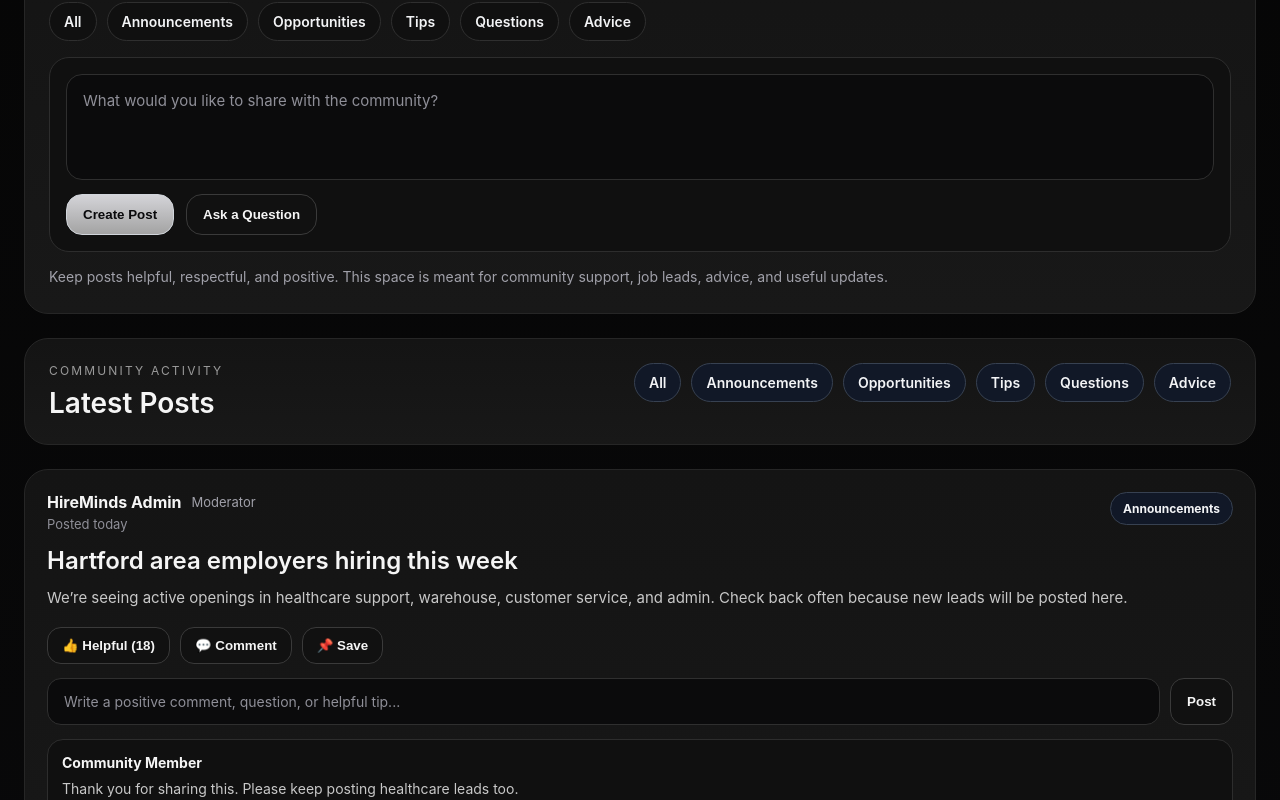
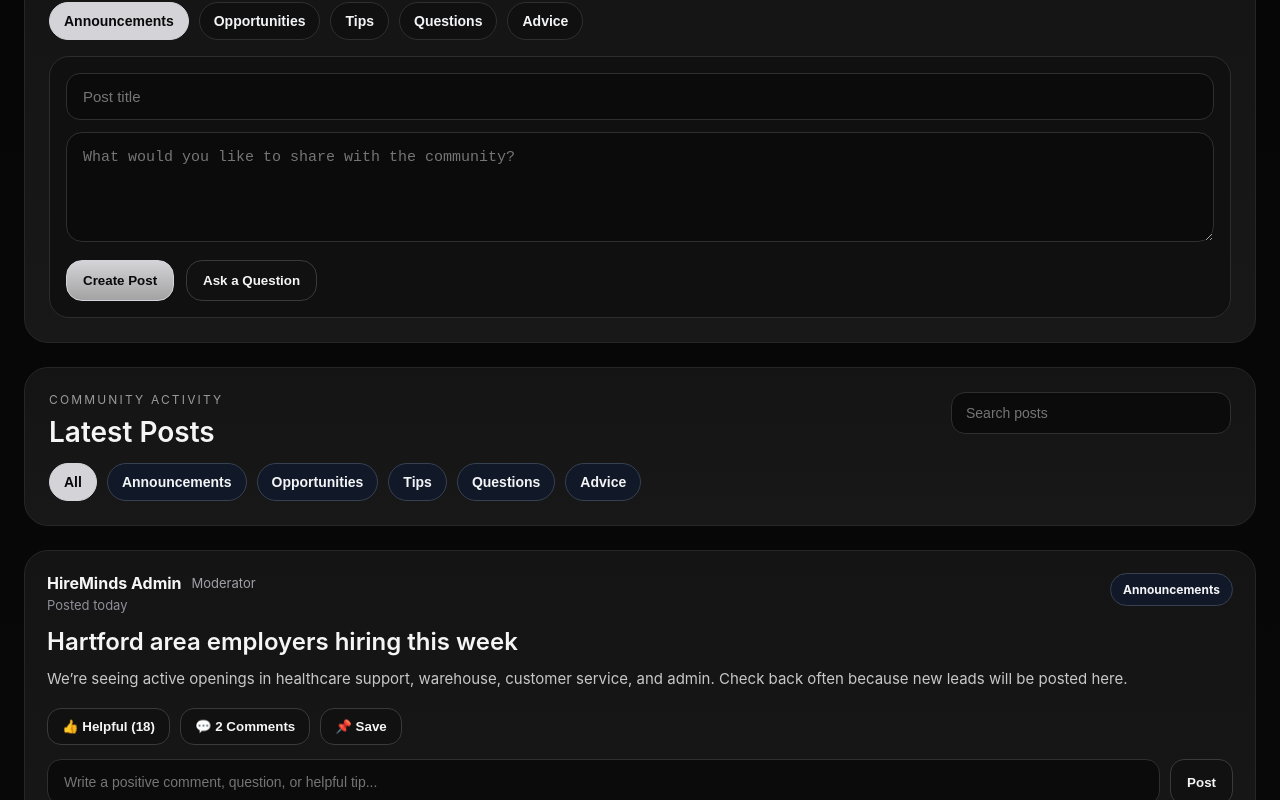
Before and after one commit to UrMizery/hireminds-platform, a Next.js app: page /career-toolkit/community-feed in a window 1280 px wide. Shown: the part 480-1280 px from the top of the page. Built offline with nearby package versions, Linux system fonts and the light colour scheme; no server answers.

Commit message:
Update page.tsx

```diff
--- a/app/career-toolkit/community-feed/page.tsx
+++ b/app/career-toolkit/community-feed/page.tsx
@@ -1,9 +1,40 @@
 "use client";
 
-const categories = ["All", "Announcements", "Opportunities", "Tips", "Questions", "Advice"];
+import { useMemo, useState } from "react";
 
-const samplePosts = [
+type Category = "All" | "Announcements" | "Opportunities" | "Tips" | "Questions" | "Advice";
+
+type Comment = {
+  id: number;
+  author: string;
+  text: string;
+};
+
+type Post = {
+  id: number;
+  author: string;
+  role: string;
+  type: Exclude<Category, "All">;
+  title: string;
+  text: string;
+  time: string;
+  likes: number;
+  saved: boolean;
+  comments: Comment[];
+};
+
+const categories: Category[] = [
+  "All",
+  "Announcements",
+  "Opportunities",
+  "Tips",
+  "Questions",
+  "Advice",
+];
+
+const initialPosts: Post[] = [
   {
+    id: 1,
     author: "HireMinds Admin",
     role: "Moderator",
     type: "Announcements",
@@ -12,18 +43,22 @@ const samplePosts = [
       "We’re seeing active openings in healthcare support, warehouse, customer service, and admin. Check back often because new leads will be posted here.",
     time: "Posted today",
     likes: 18,
+    saved: false,
     comments: [
       {
+        id: 101,
         author: "Community Member",
         text: "Thank you for sharing this. Please keep posting healthcare leads too.",
       },
       {
+        id: 102,
         author: "HireMinds Admin",
         text: "Absolutely. We’ll continue posting healthcare and support roles.",
       },
     ],
   },
   {
+    id: 2,
     author: "Community Member",
     role: "Job Seeker",
     type: "Questions",
@@ -32,18 +67,22 @@ const samplePosts = [
       "What helps you stay calm before an interview? I know my stuff, but I still get nervous right before I walk in.",
     time: "2 hours ago",
     likes: 9,
+    saved: false,
     comments: [
       {
+        id: 201,
         author: "Career Coach",
         text: "Practice your first answer out loud before you go in. Once the first answer is strong, the rest usually flows better.",
       },
       {
+        id: 202,
         author: "Community Member",
         text: "I also take 3 deep breaths in the car before going inside.",
       },
     ],
   },
   {
+    id: 3,
     author: "HireMinds Admin",
     role: "Moderator",
     type: "Tips",
@@ -52,14 +91,17 @@ const samplePosts = [
       "Use stronger action words and list results when possible. Instead of saying 'helped customers,' try 'resolved customer issues and maintained high service standards.'",
     time: "Yesterday",
     likes: 24,
+    saved: false,
     comments: [
       {
+        id: 301,
         author: "Community Member",
         text: "This is helpful. Action words really do make resumes sound better.",
       },
     ],
   },
   {
+    id: 4,
     author: "Community Member",
     role: "Job Seeker",
     type: "Advice",
@@ -68,14 +110,17 @@ const samplePosts = [
       "I kept my answer short, honest, and focused on what I’m ready to do now. That worked better than overexplaining.",
     time: "Yesterday",
     likes: 15,
+    saved: false,
     comments: [
       {
+        id: 401,
         author: "Community Member",
         text: "Yes, short and confident is usually the best approach.",
       },
     ],
   },
   {
+    id: 5,
     author: "HireMinds Admin",
     role: "Moderator",
     type: "Opportunities",
@@ -84,11 +129,115 @@ const samplePosts = [
       "A local partner is hosting a free job readiness workshop next week. We’ll post the date, location, and signup details here once finalized.",
     time: "This week",
     likes: 12,
+    saved: false,
     comments: [],
   },
 ];
 
-export default function CareerToolkitBoardPage() {
+export default function CommunityFeedPage() {
+  const [posts, setPosts] = useState<Post[]>(initialPosts);
+  const [activeCategory, setActiveCategory] = useState<Category>("All");
+  const [search, setSearch] = useState("");
+
+  const [newCategory, setNewCategory] = useState<Exclude<Category, "All">>("Announcements");
+  const [newTitle, setNewTitle] = useState("");
+  const [newText, setNewText] = useState("");
+  const [message, setMessage] = useState("");
+
+  const [commentDrafts, setCommentDrafts] = useState<Record<number, string>>({});
+
+  const filteredPosts = useMemo(() => {
+    return posts.filter((post) => {
+      const matchesCategory =
+        activeCategory === "All" ? true : post.type === activeCategory;
+
+      const q = search.trim().toLowerCase();
+      const matchesSearch = q
+        ? [post.title, post.text, post.author, post.type]
+            .join(" ")
+            .toLowerCase()
+            .includes(q)
+        : true;
+
+      return matchesCategory && matchesSearch;
+    });
+  }, [posts, activeCategory, search]);
+
+  function handleCreatePost() {
+    setMessage("");
+
+    if (!newTitle.trim() || !newText.trim()) {
+      setMessage("Please add both a title and a message before posting.");
+      return;
+    }
+
+    const nextPost: Post = {
+      id: Date.now(),
+      author: "Community Member",
+      role: "Job Seeker",
+      type: newCategory,
+      title: newTitle.trim(),
+      text: newText.trim(),
+      time: "Posted just now",
+      likes: 0,
+      saved: false,
+      comments: [],
+    };
+
+    setPosts((prev) => [nextPost, ...prev]);
+    setNewTitle("");
+    setNewText("");
+    setNewCategory("Announcements");
+    setMessage("Post added to the community feed.");
+  }
+
+  function handleLike(postId: number) {
+    setPosts((prev) =>
+      prev.map((post) =>
+        post.id === postId ? { ...post, likes: post.likes + 1 } : post
+      )
+    );
+  }
+
+  function handleSave(postId: number) {
+    setPosts((prev) =>
+      prev.map((post) =>
+        post.id === postId ? { ...post, saved: !post.saved } : post
+      )
+    );
+  }
+
+  function updateCommentDraft(postId: number, value: string) {
+    setCommentDrafts((prev) => ({
+      ...prev,
+      [postId]: value,
+    }));
+  }
+
+  function handleAddComment(postId: number) {
+    const draft = (commentDrafts[postId] || "").trim();
+    if (!draft) return;
+
+    const nextComment: Comment = {
+      id: Date.now(),
+      author: "Community Member",
+      text: draft,
+    };
+
+    setPosts((prev) =>
+      prev.map((post) =>
+        post.id === postId
+          ? { ...post, comments: [...post.comments, nextComment] }
+          : post
+      )
+    );
+
+    setCommentDrafts((prev) => ({
+      ...prev,
+      [postId]: "",
+    }));
+  }
+
   return (
     <main style={styles.page}>
       <div style={styles.shell}>
@@ -96,8 +245,8 @@ export default function CareerToolkitBoardPage() {
           <p style={styles.kicker}>Career ToolKit</p>
           <h1 style={styles.title}>HireMinds Community Feed</h1>
           <p style={styles.subtitle}>
-            A shared community space for announcements, opportunities, questions, helpful advice,
-            and positive support for job seekers.
+            A shared community space for announcements, opportunities, questions,
+            helpful advice, and positive support for job seekers.
           </p>
 
           <div style={styles.heroButtons}>
@@ -117,30 +266,58 @@ export default function CareerToolkitBoardPage() {
           </div>
 
           <div style={styles.categoryRow}>
-            {categories.map((category) => (
-              <span key={category} style={styles.categoryChip}>
+            {categories
+              .filter((c) => c !== "All")
+              .map((category) => (
+                <button
+                  key={category}
+                  type="button"
+                  onClick={() => setNewCategory(category as Exclude<Category, "All">)}
+                  style={{
+                    ...styles.categoryChipButton,
+                    ...(newCategory === category ? styles.categoryChipButtonActive : {}),
+                  }}
+                >
                   {category}
-              </span>
+                </button>
               ))}
           </div>
 
           <div style={styles.composerBox}>
-            <div style={styles.composerInputFake}>What would you like to share with the community?</div>
+            <input
+              value={newTitle}
+              onChange={(e) => setNewTitle(e.target.value)}
+              placeholder="Post title"
+              style={styles.titleInput}
+            />
+
+            <textarea
+              value={newText}
+              onChange={(e) => setNewText(e.target.value)}
+              placeholder="What would you like to share with the community?"
+              style={styles.composerTextarea}
+            />
 
             <div style={styles.composerActions}>
-              <button type="button" style={styles.primaryButton}>
+              <button type="button" onClick={handleCreatePost} style={styles.primaryButton}>
                 Create Post
               </button>
-              <button type="button" style={styles.secondaryButton}>
+              <button
+                type="button"
+                onClick={() => {
+                  setNewCategory("Questions");
+                  setNewTitle("");
+                  setNewText("");
+                  setMessage("Selected question mode. Add your title and question.");
+                }}
+                style={styles.secondaryButton}
+              >
                 Ask a Question
               </button>
             </div>
           </div>
 
-          <p style={styles.helperText}>
-            Keep posts helpful, respectful, and positive. This space is meant for community support,
-            job leads, advice, and useful updates.
-          </p>
+          {message ? <p style={styles.helperText}>{message}</p> : null}
         </section>
 
         <section style={styles.feedHeaderCard}>
@@ -150,19 +327,34 @@ export default function CareerToolkitBoardPage() {
               <h2 style={styles.sectionTitle}>Latest Posts</h2>
             </div>
 
+            <input
+              value={search}
+              onChange={(e) => setSearch(e.target.value)}
+              placeholder="Search posts"
+              style={styles.searchInput}
+            />
+          </div>
+
           <div style={styles.feedFilters}>
             {categories.map((category) => (
-                <span key={category} style={styles.filterChip}>
+              <button
+                key={category}
+                type="button"
+                onClick={() => setActiveCategory(category)}
+                style={{
+                  ...styles.filterChipButton,
+                  ...(activeCategory === category ? styles.filterChipButtonActive : {}),
+                }}
+              >
                 {category}
-                </span>
+              </button>
             ))}
-            </div>
           </div>
         </section>
 
         <section style={styles.feedWrap}>
-          {samplePosts.map((post, index) => (
-            <article key={`${post.title}-${index}`} style={styles.postCard}>
+          {filteredPosts.map((post) => (
+            <article key={post.id} style={styles.postCard}>
               <div style={styles.postHeader}>
                 <div>
                   <div style={styles.authorRow}>
@@ -179,28 +371,37 @@ export default function CareerToolkitBoardPage() {
               <p style={styles.postText}>{post.text}</p>
 
               <div style={styles.postActions}>
-                <button type="button" style={styles.reactionButton}>
+                <button type="button" onClick={() => handleLike(post.id)} style={styles.reactionButton}>
                   👍 Helpful ({post.likes})
                 </button>
                 <button type="button" style={styles.reactionButton}>
-                  💬 Comment
+                  💬 {post.comments.length} Comments
                 </button>
-                <button type="button" style={styles.reactionButton}>
-                  📌 Save
+                <button type="button" onClick={() => handleSave(post.id)} style={styles.reactionButton}>
+                  {post.saved ? "📌 Saved" : "📌 Save"}
                 </button>
               </div>
 
               <div style={styles.commentComposer}>
-                <div style={styles.commentInputFake}>Write a positive comment, question, or helpful tip...</div>
-                <button type="button" style={styles.commentButton}>
+                <input
+                  value={commentDrafts[post.id] || ""}
+                  onChange={(e) => updateCommentDraft(post.id, e.target.value)}
+                  placeholder="Write a positive comment, question, or helpful tip..."
+                  style={styles.commentInput}
+                />
+                <button
+                  type="button"
+                  onClick={() => handleAddComment(post.id)}
+                  style={styles.commentButton}
+                >
                   Post
                 </button>
               </div>
 
               {post.comments.length ? (
                 <div style={styles.commentsWrap}>
-                  {post.comments.map((comment, commentIndex) => (
-                    <div key={`${comment.author}-${commentIndex}`} style={styles.commentCard}>
+                  {post.comments.map((comment) => (
+                    <div key={comment.id} style={styles.commentCard}>
                       <p style={styles.commentAuthor}>{comment.author}</p>
                       <p style={styles.commentText}>{comment.text}</p>
                     </div>
@@ -332,7 +533,7 @@ const styles: Record<string, React.CSSProperties> = {
     flexWrap: "wrap",
     marginBottom: "16px",
   },
-  categoryChip: {
+  categoryChipButton: {
     display: "inline-flex",
     alignItems: "center",
     padding: "10px 14px",
@@ -342,6 +543,12 @@ const styles: Record<string, React.CSSProperties> = {
     color: "#f3f4f6",
     fontSize: "14px",
     fontWeight: 600,
+    cursor: "pointer",
+  },
+  categoryChipButtonActive: {
+    background: "#d4d4d8",
+    color: "#09090b",
+    border: "1px solid #d4d4d8",
   },
   composerBox: {
     background: "#101010",
@@ -349,16 +556,28 @@ const styles: Record<string, React.CSSProperties> = {
     borderRadius: "20px",
     padding: "16px",
   },
-  composerInputFake: {
-    minHeight: "72px",
+  titleInput: {
+    width: "100%",
+    padding: "14px 16px",
+    borderRadius: "14px",
+    border: "1px solid #2f2f2f",
+    background: "#0b0b0c",
+    color: "#f5f5f5",
+    fontSize: "15px",
+    boxSizing: "border-box",
+    marginBottom: "12px",
+  },
+  composerTextarea: {
+    width: "100%",
+    minHeight: "110px",
     borderRadius: "16px",
     border: "1px solid #2f2f2f",
     background: "#0b0b0c",
-    color: "#8f8f98",
+    color: "#f5f5f5",
     padding: "16px",
     fontSize: "15px",
-    display: "flex",
-    alignItems: "flex-start",
+    boxSizing: "border-box",
+    resize: "vertical",
   },
   composerActions: {
     display: "flex",
@@ -396,13 +615,25 @@ const styles: Record<string, React.CSSProperties> = {
     gap: "16px",
     alignItems: "flex-start",
     flexWrap: "wrap",
+    marginBottom: "14px",
+  },
+  searchInput: {
+    width: "280px",
+    maxWidth: "100%",
+    padding: "12px 14px",
+    borderRadius: "14px",
+    border: "1px solid #2f2f2f",
+    background: "#0b0b0c",
+    color: "#f5f5f5",
+    fontSize: "14px",
+    boxSizing: "border-box",
   },
   feedFilters: {
     display: "flex",
     gap: "10px",
     flexWrap: "wrap",
   },
-  filterChip: {
+  filterChipButton: {
     display: "inline-flex",
     alignItems: "center",
     padding: "10px 14px",
@@ -412,6 +643,12 @@ const styles: Record<string, React.CSSProperties> = {
     color: "#f3f4f6",
     fontSize: "14px",
     fontWeight: 600,
+    cursor: "pointer",
+  },
+  filterChipButtonActive: {
+    background: "#d4d4d8",
+    color: "#09090b",
+    border: "1px solid #d4d4d8",
   },
   postHeader: {
     display: "flex",
@@ -485,13 +722,14 @@ const styles: Record<string, React.CSSProperties> = {
     gap: "10px",
     marginBottom: "14px",
   },
-  commentInputFake: {
+  commentInput: {
     borderRadius: "14px",
     border: "1px solid #2f2f2f",
     background: "#0b0b0c",
-    color: "#8f8f98",
+    color: "#f5f5f5",
     padding: "14px 16px",
     fontSize: "14px",
+    boxSizing: "border-box",
   },
   commentButton: {
     padding: "12px 16px",
```
Lines whose indentation alone changed are shown as unchanged.
